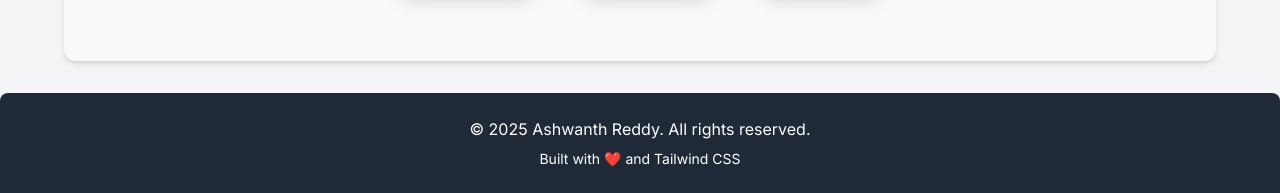
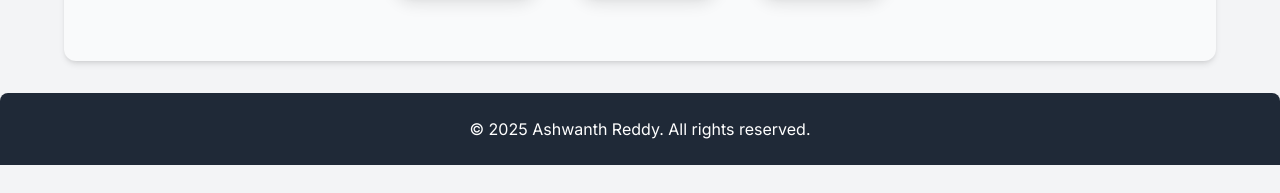
Before and after one commit to aallala/my-portfolio, a plain HTML site: page index.html in a window 1280 px wide. Shown: the part 4042-4235 px from the top of the page. After the commit the page ends 4207 px from the top, so only its background shows below. Drawn offline with nearby package versions, Linux system fonts and the light colour scheme.

Commit message:
Update index.html

```diff
--- a/index.html
+++ b/index.html
@@ -317,7 +317,6 @@
     <footer class="bg-gray-800 text-white py-6 px-6 md:px-12 text-center rounded-t-lg">
         <div class="container mx-auto">
             <p>&copy; 2025 Ashwanth Reddy. All rights reserved.</p>
-            <p class="mt-2 text-sm">Built with ❤️ and Tailwind CSS</p>
         </div>
     </footer>
 
```
